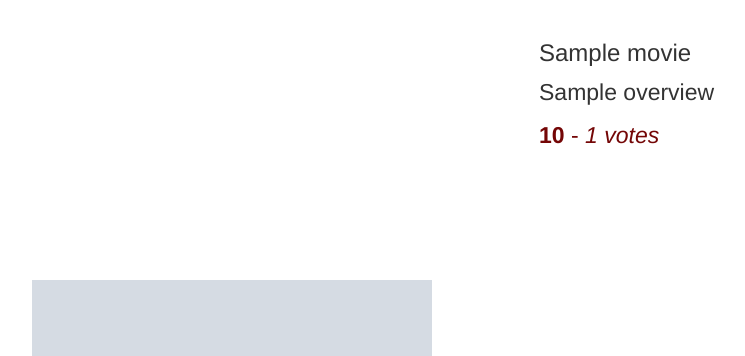
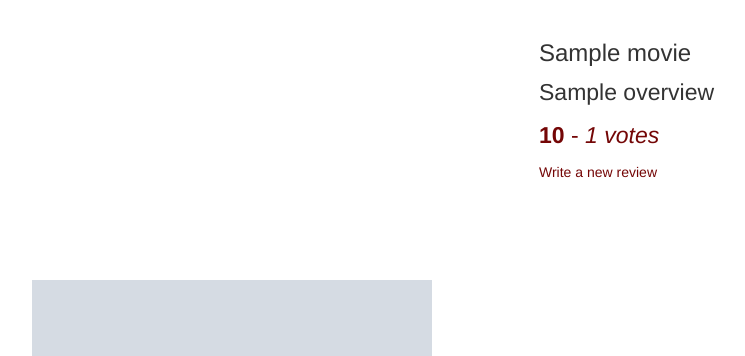
Before and after one commit to joey57/Watchlist, a Flask app: template app/templates/movie.html in a window 1280 px wide. Shown: the part 52-408 px from the top of the page, without its empty margins (116-861 px from the left). Run offline with Flask 2, Linux system fonts and the light colour scheme; the template is opened without the code that fills it: most values are stand-ins (such as "Sample title", 1, 10 or a date in 2020); grey boxes marked "Sample" are stand-in pictures; some libraries are stand-ins or nearby versions.

Commit message:
add a link to a review page

```diff
--- a/app/templates/movie.html
+++ b/app/templates/movie.html
@@ -18,6 +18,7 @@
 
         <p class="overview">{{ movie.overview }}</p>
         <p class="ratings"><b> {{ movie.vote_average }}</b> - <i>{{movie.vote_count}} votes </i> </p>
+        <a class="ratings" href="/movie/review/new/{{movie.id}}">Write a new review</a>
       </div>
     </div>
 
```
